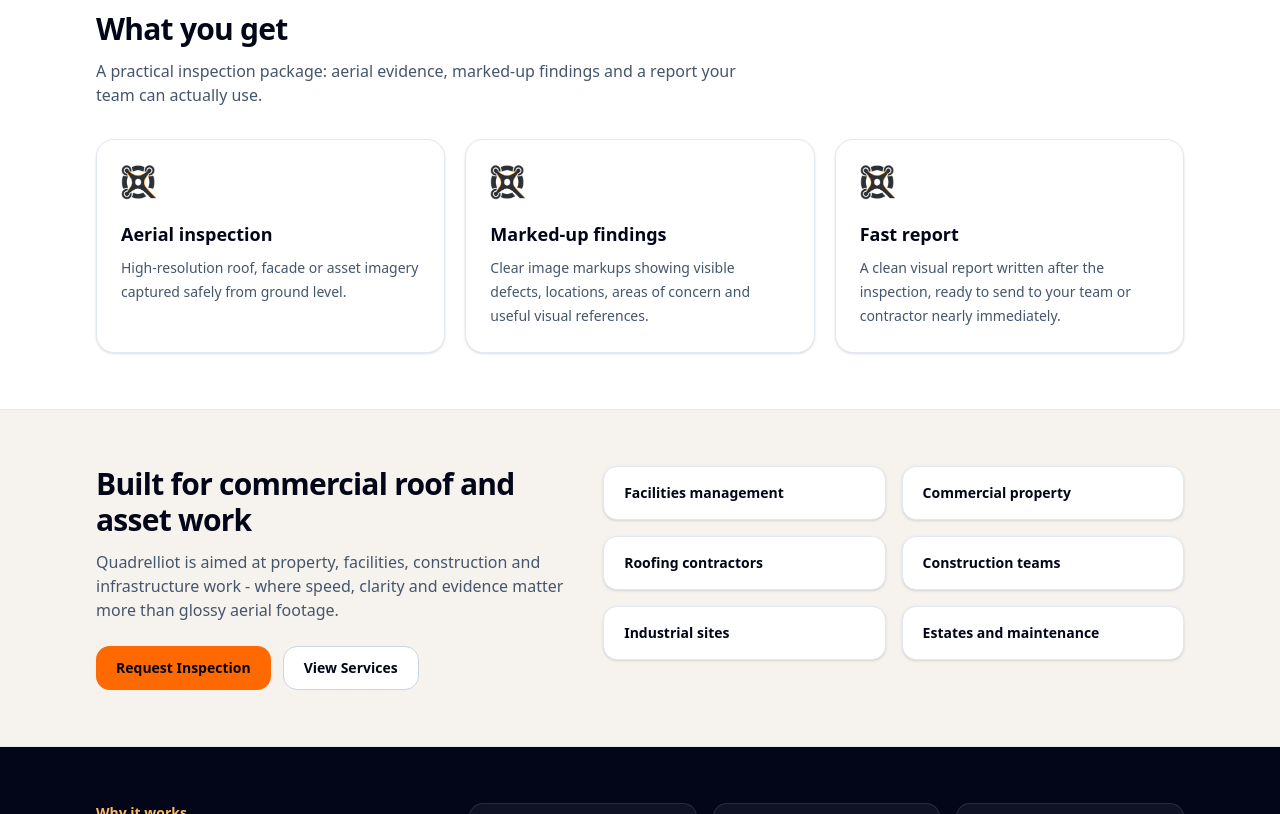
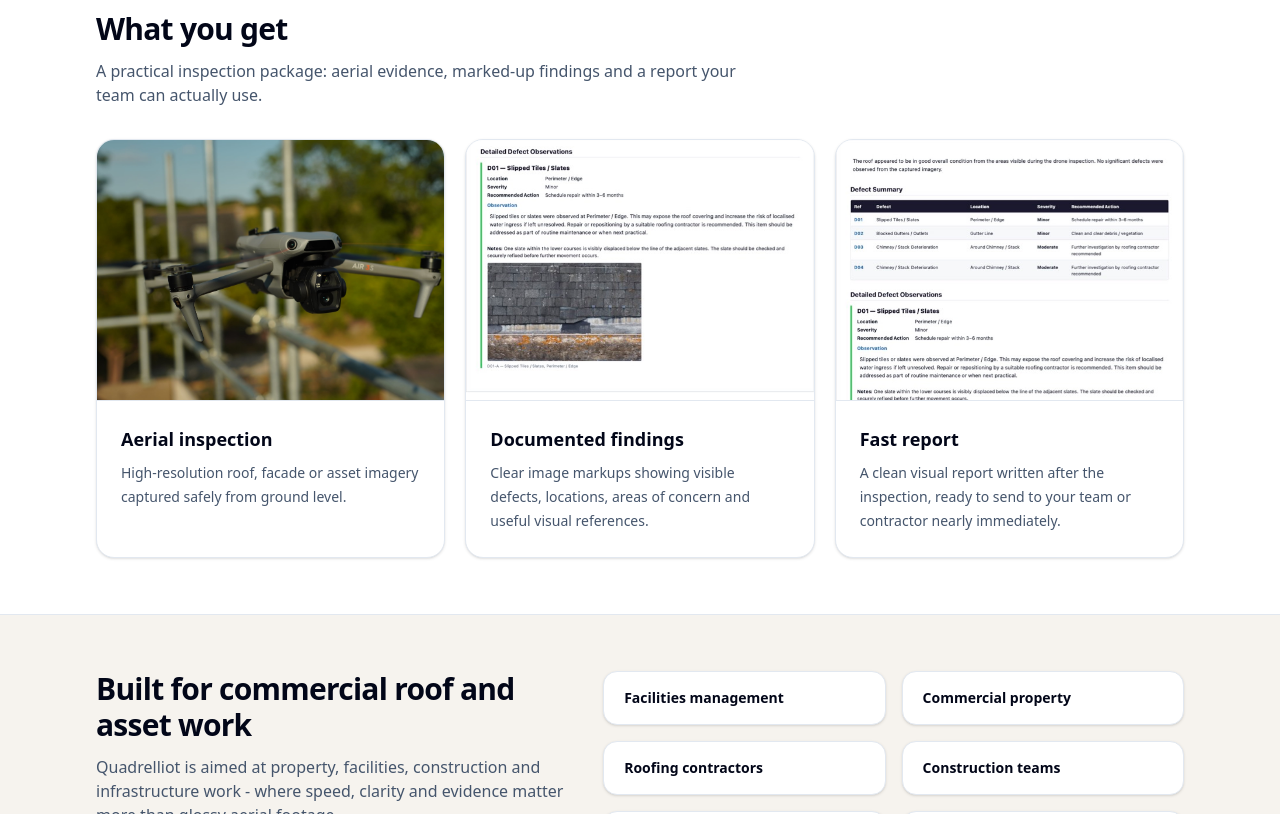
Before and after one commit to Rebelliot/quadrelliot-site, a Next.js app: page / in a window 1280 px wide. Shown: the part 1140-1954 px from the top of the page. Built offline with nearby package versions, Linux system fonts and the light colour scheme.

Commit message:
Add real imagery to homepage service cards

```diff
--- a/app/QuadrelliotWebsite.tsx
+++ b/app/QuadrelliotWebsite.tsx
@@ -387,25 +387,36 @@ return ( <div className="min-h-screen bg-[#f6f3ee] text-slate-950"> <Header setR
                 {
                   title: "Aerial inspection",
                   desc: "High-resolution roof, facade or asset imagery captured safely from ground level.",
+                  image: "/images/drone-inspection-closeup.JPG",
+                  alt: "Close-up of a Quadrelliot inspection drone and camera",
+                  imageClass: "object-cover object-[58%_50%]",
                 },
                 {
-                  title: "Marked-up findings",
+                  title: "Documented findings",
                   desc: "Clear image markups showing visible defects, locations, areas of concern and useful visual references.",
+                  image: "/images/report-example-page.jpg",
+                  alt: "Quadrelliot inspection report showing a documented roof defect",
+                  imageClass: "object-cover object-[center_62%]",
                 },
                 {
                   title: "Fast report",
                   desc: "A clean visual report written after the inspection, ready to send to your team or contractor nearly immediately.",
+                  image: "/images/report-example-page.jpg",
+                  alt: "Quadrelliot aerial roof inspection report page",
+                  imageClass: "object-cover object-top",
                 },
               ].map((item) => (
-                <Card key={item.title}>
+                <Card key={item.title} className="overflow-hidden">
+                  <div className="relative aspect-[4/3] overflow-hidden border-b border-slate-200 bg-slate-100">
+                    <Image
+                      src={item.image}
+                      alt={item.alt}
+                      fill
+                      sizes="(min-width: 1280px) 352px, (min-width: 768px) calc((100vw - 5rem) / 3), calc(100vw - 2rem)"
+                      className={item.imageClass}
+                    />
+                  </div>
                   <CardBody>
-                    <Image
-                      src="/brand/quadrelliot-q.png"
-                      alt=""
-                      width={38}
-                      height={38}
-                      className="mb-5 h-9 w-9"
-                    />
                     <div className="text-lg font-bold text-slate-950">{item.title}</div>
                     <div className="mt-2 text-sm leading-6 text-slate-600">{item.desc}</div>
                   </CardBody>
```
Also changed, not shown: public/images/drone-inspection-closeup.JPG (added), public/images/report-example-page.jpg (added).
